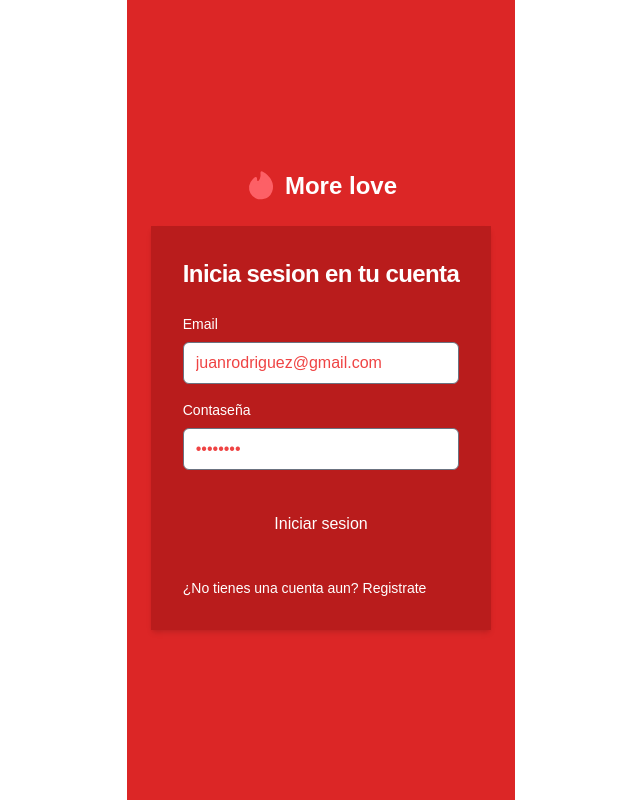
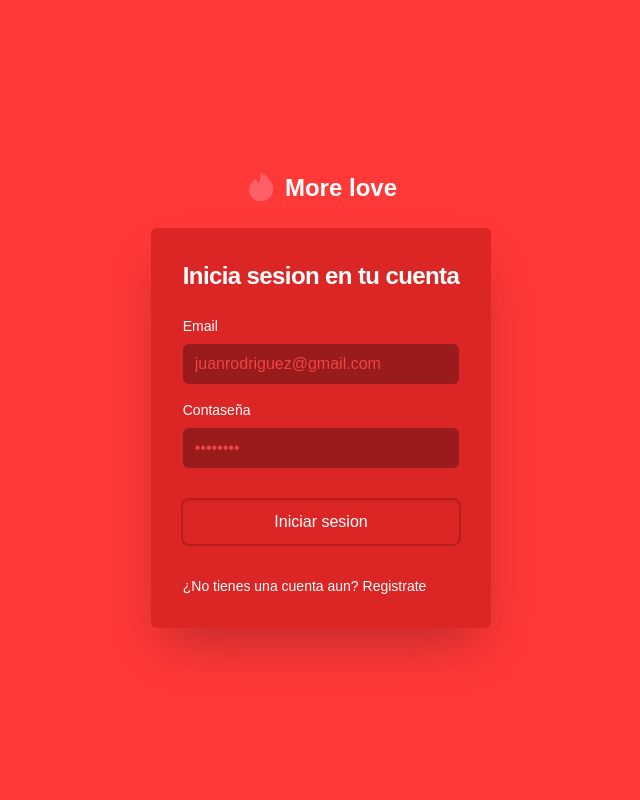
Before and after one commit to DaveAdbeel/App-citas, a Flask app: page /login in a window 1280 px wide. Shown: the whole page, without its empty margins (319-959 px from the left). Run offline with Flask 3, Linux system fonts and the light colour scheme; some libraries are stand-ins or nearby versions; some web fonts are replaced.

Commit message:
adding styles fo the card and the body bg

```diff
--- a/templates/login.html
+++ b/templates/login.html
@@ -1,13 +1,25 @@
 {% extends 'layout.html' %}
 
 {% block content %}
+<style>
 
-<section class="bg-red-600">
+   :root{
+      --red-background:#dc2020;
+   }
+   body{
+      background-color: #ff1a1add;
+   }
+   #card{
+      background-color:#dc2626;
+   }
+</style>
+
+<section >
    <div
       class="flex flex-col items-center justify-center px-6 py-8 mx-auto md:h-screen lg:py-0"
    >
       <a
-         href="#"
+         href="/"
          class="flex items-center mb-6 text-2xl font-semibold text-white"
       >
          <img
@@ -15,14 +27,14 @@
             src="{{url_for('static', filename='img/nav-logo.svg')}}"
             alt="logo"
          />
-        More love
+      <p class="font-black">More love</p>
       </a>
       <div
-         class="w-full bg-red-700 shadow-md md:mt-0 sm:max-w-md xl:p-0"
+         class="w-full bg-red-600 shadow-2xl rounded-md md:mt-0 sm:max-w-md xl:p-0" id="card"
       >
          <div class="p-6 space-y-4 md:space-y-6 sm:p-8">
             <h1
-               class="text-xl font-bold leading-tight tracking-tight text-gray-900 md:text-2xl text-white"
+               class="text-xl font-bold leading-tight tracking-tight md:text-2xl text-white"
             >
                Inicia sesion en tu cuenta
             </h1>
@@ -30,7 +42,7 @@
                <div>
                   <label
                      for="email"
-                     class="block mb-2 text-sm font-medium text-gray-900 text-white"
+                     class="block mb-2 text-sm font-medium text-white"
                      >Email</label
                   >
                   <input
@@ -38,7 +50,7 @@
                      name="email"
                      pattern=".+@.+\..+"
                      id="email"
-                     class="w-full text-gray-700 placeholder-red-500 bg-white border rounded-md dark:bg-red-800 dark:text-gray-300 dark:border-red-900 focus:outline-none focus:ring focus:ring-opacity-40 focus:ring-red-300 focus:border-none py-2"
+                     class="w-full text-gray-700 placeholder-red-500 bg-red-800 border-none  outline-red-800  rounded-md focus:outline-none focus:ring focus:ring-opacity-40 focus:ring-red-300 focus:border-none py-2"
                      placeholder="juanrodriguez@gmail.com"
                      required
                   />
@@ -46,7 +58,7 @@
                <div>
                   <label
                      for="password"
-                     class="block mb-2 text-sm font-medium text-gray-900 text-white"
+                     class="block mb-2 text-sm font-medium text-white"
                      >Contaseña</label
                   >
                   <input
@@ -54,14 +66,14 @@
                      name="password"
                      id="password"
                      placeholder="••••••••"
-                     class="w-full text-gray-700 placeholder-red-500 bg-white border rounded-md dark:bg-red-800 dark:text-gray-300 dark:border-red-900 focus:outline-none focus:ring focus:ring-opacity-40 focus:ring-red-300 focus:border-none py-2"
+                     class="w-full placeholder-red-500 bg-red-800 outline-red-800  border-none rounded-md focus:outline-none focus:ring focus:ring-opacity-40 focus:ring-red-300 focus:border-none py-2"
                      required
                   />
                </div>
 
                <button
                   type="submit"
-                  class="outline outline-transparent transition-colors w-full text-white  focus:ring-primary-300 font-medium rounded-sm  text-md px-5 py-2.5 my-4 text-center   hover:bg-red-800"
+                  class="outline outline-red-700 outline-2 transition w-full text-white font-medium rounded-md  text-md px-5 py-2.5 my-4 text-center   hover:bg-red-700 transition hover:scale-105 hover:-translate-y-1  duration-300 shadow-inner "
                >
                   Iniciar sesion
                </button>
```
